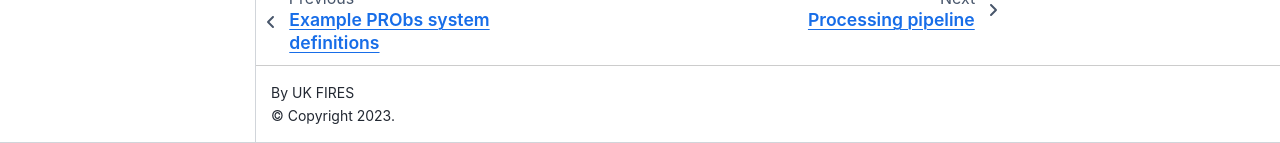
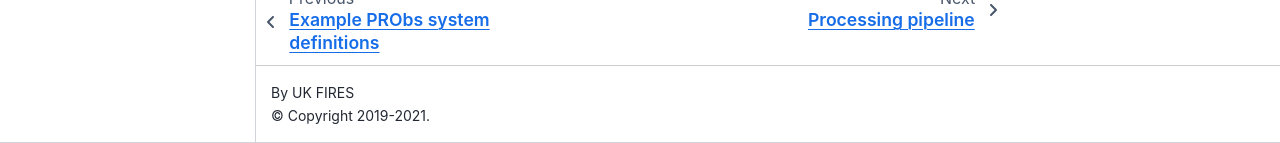
Before and after one commit to ukfires/probs-ISWC2021-example, a Jupyter Book: the page built from docs/data_model.md, in a window 1280 px wide and 948 px high. Shown: the part 805-948 px from the top of the window. Built offline with Jupyter Book 1.0.4 settings and Sphinx 7.4.7 and the Sphinx Book theme 1.1.4, drawn with Linux system fonts in a browser that asks for light colours.

Commit message:
Minor visual improvements

````diff
--- a/docs/_config.yml
+++ b/docs/_config.yml
@@ -1,7 +1,11 @@
 # Book settings
 title: Example PRObs system
 author: UK FIRES
+copyright: "2019-2021"
 logo: logo.png
+
+html:
+  favicon: "favicon.png"
 
 latex:
   latex_documents:
--- a/docs/data_model.md
+++ b/docs/data_model.md
@@ -3,7 +3,7 @@
 
 The data used in this demo are modeled according to the "Physical Resources Observatory" (PRObs) ontology.
 
-```{figure} figures/probs.ttl.svg
+```{figure} figures/probs.svg
 :name: probs-overview
 :width: 100%
 
````
Also changed, not shown: docs/figures/probs.svg (renamed from docs/figures/probs.ttl.svg).
